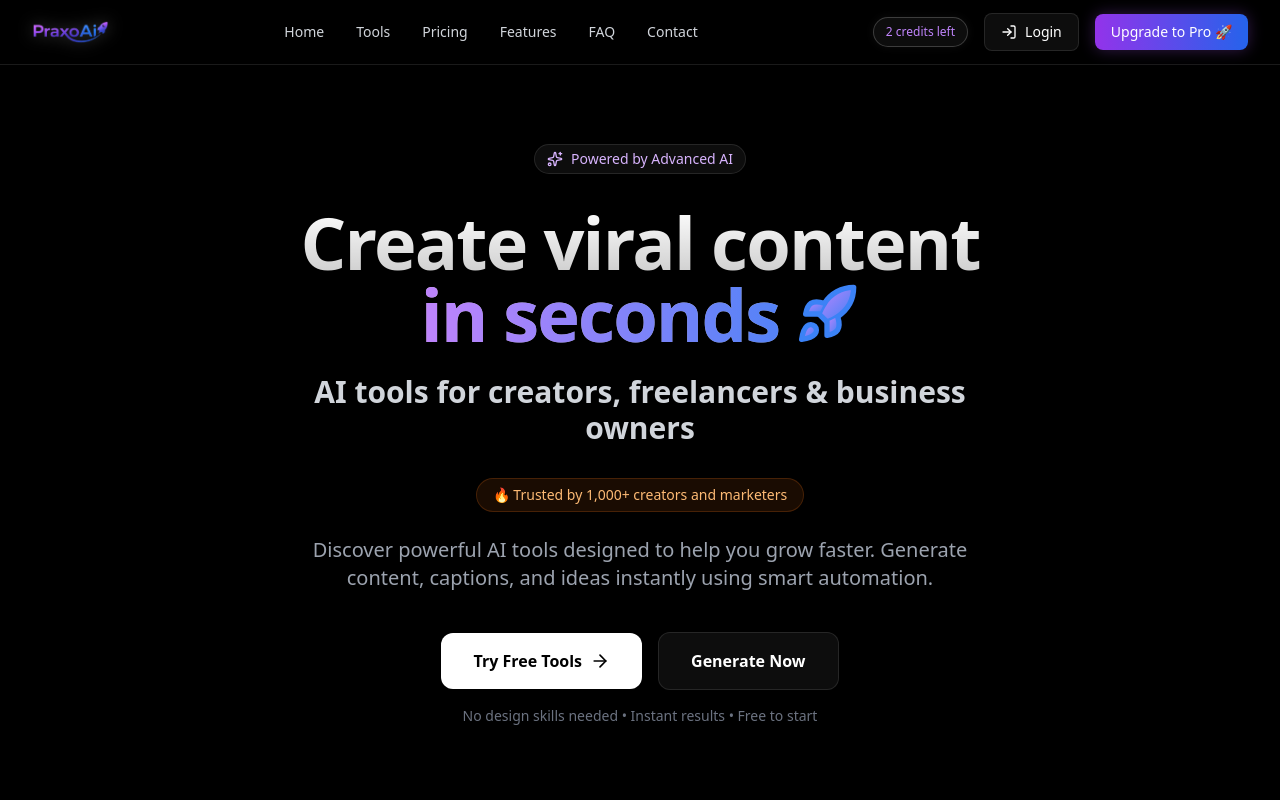
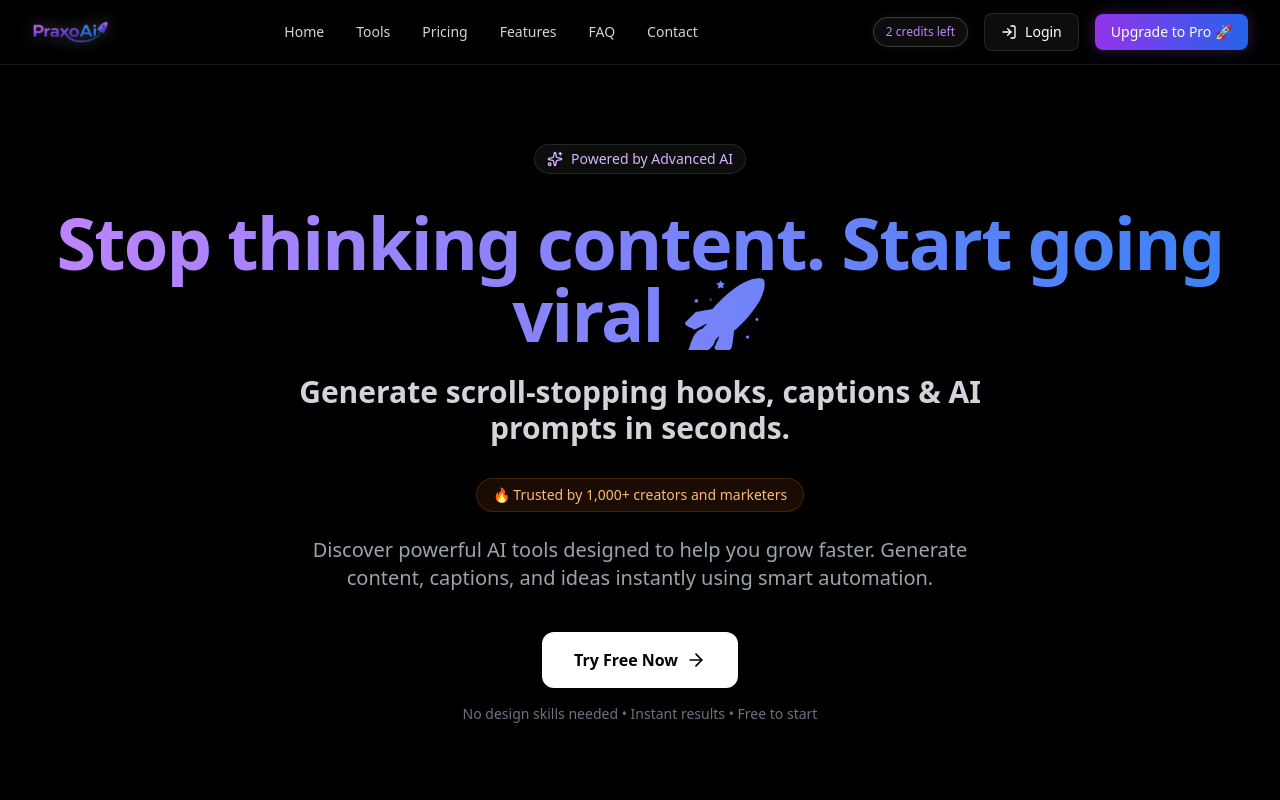
Before and after one commit to praxodigital-netizen/praxo-ai-tools, a React (Vite) app: page / in a window 1280 px wide. Shown: the top 800 px of the page. Built offline with nearby package versions, Linux system fonts and the light colour scheme.

Commit message:
Update Home.tsx

```diff
--- a/src/pages/Home.tsx
+++ b/src/pages/Home.tsx
@@ -25,17 +25,13 @@
             <Sparkles className="w-4 h-4" />
             <span>Powered by Advanced AI</span>
           </div>
-          <h1 className="text-4xl sm:text-5xl md:text-7xl font-extrabold tracking-tight mb-6 bg-clip-text text-transparent bg-gradient-to-b from-white to-white/60 flex flex-wrap justify-center items-center gap-x-2 sm:gap-x-4 break-words w-full">
-            <span>Create viral content</span>
-            <span className="hidden md:block w-full h-0"></span>
-            <span className="bg-clip-text text-transparent bg-gradient-to-r from-purple-400 to-blue-500 flex items-center">
-              in seconds <Rocket className="w-8 h-8 sm:w-12 sm:h-12 md:w-16 md:h-16 ml-2 sm:ml-4 text-blue-500 flex-shrink-0" style={{ fill: 'url(#rocket-gradient)' }} />
-            </span>
-          </h1>
+          <h1 className="text-4xl sm:text-5xl md:text-7xl font-extrabold tracking-tight mb-6 bg-clip-text text-transparent bg-gradient-to-r from-purple-400 to-blue-500">
+  Stop thinking content. Start going viral 🚀
+</h1>
 
           <h2 className="text-2xl sm:text-3xl font-semibold text-gray-300 mb-8 max-w-3xl mx-auto">
-            AI tools for creators, freelancers & business owners
-          </h2>
+  Generate scroll-stopping hooks, captions & AI prompts in seconds.
+</h2>
 
           <div className="flex justify-center mb-6">
             <div className="inline-flex items-center space-x-2 px-4 py-1.5 rounded-full bg-orange-500/10 border border-orange-500/20 text-sm text-orange-300 font-medium">
@@ -59,15 +55,9 @@
               to="/tools"
               className="w-full sm:w-auto px-8 py-4 rounded-xl bg-white text-black font-semibold hover:bg-gray-100 transition-colors flex items-center justify-center group"
             >
-              Try Free Tools
+              Try Free Now
               <ArrowRight className="w-5 h-5 ml-2 group-hover:translate-x-1 transition-transform" />
             </Link>
-            <a
-              href="#tools"
-              className="w-full sm:w-auto px-8 py-4 rounded-xl bg-white/5 text-white font-semibold hover:bg-white/10 border border-white/10 transition-colors flex items-center justify-center"
-            >
-              Generate Now
-            </a>
           </div>
           <p className="text-sm text-gray-500 font-medium">
             No design skills needed • Instant results • Free to start
```
